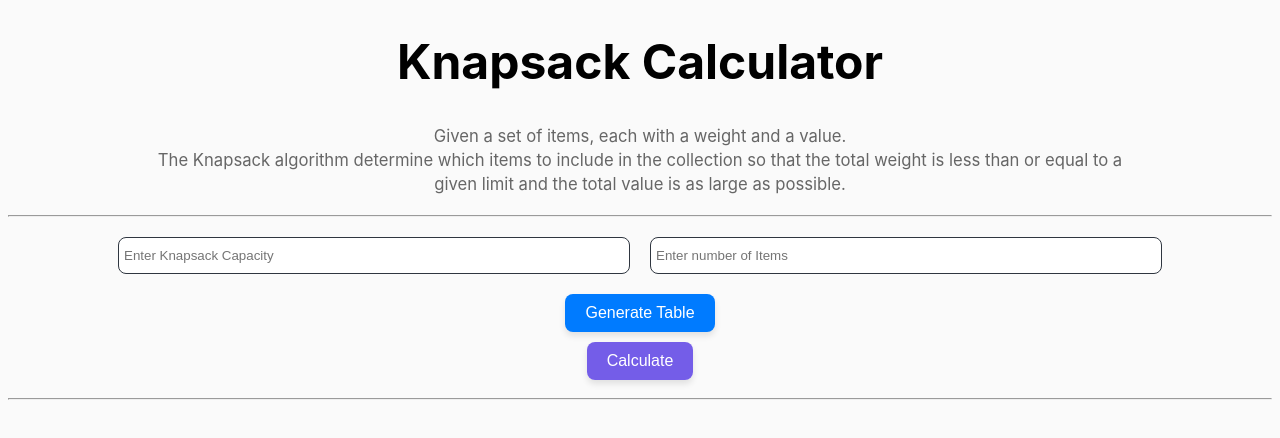
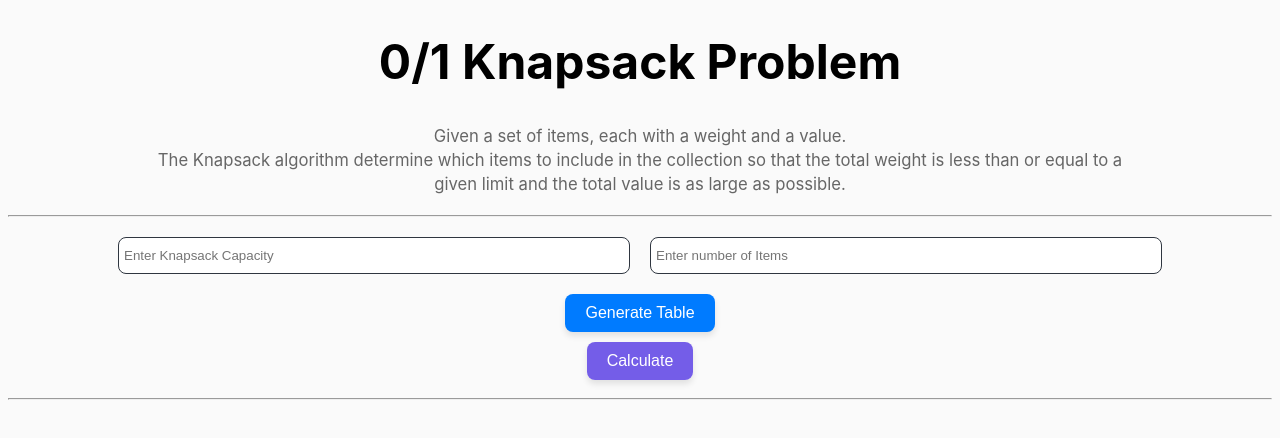
Before and after one commit to jakobupton/KnapsackProblem, a plain HTML site: page GUI(html,css,js)/GUI.html in a window 1280 px wide. Drawn offline with Linux system fonts and the light colour scheme.

Commit message:
Update GUI.html

```diff
--- a/GUI(html,css,js)/GUI.html
+++ b/GUI(html,css,js)/GUI.html
@@ -11,7 +11,7 @@
 
 
     <div class="text-center page-header">
-        <h1>Knapsack Calculator</h1>
+        <h1>0/1 Knapsack Problem</h1>
         <h3><small>Given a set of items, each with a weight and a value. <br> The Knapsack algorithm determine which items to include in the collection so that the total weight is less than or equal to a given limit and the total value is as large as possible. </small></h3>
     </div>
     <hr>
```
